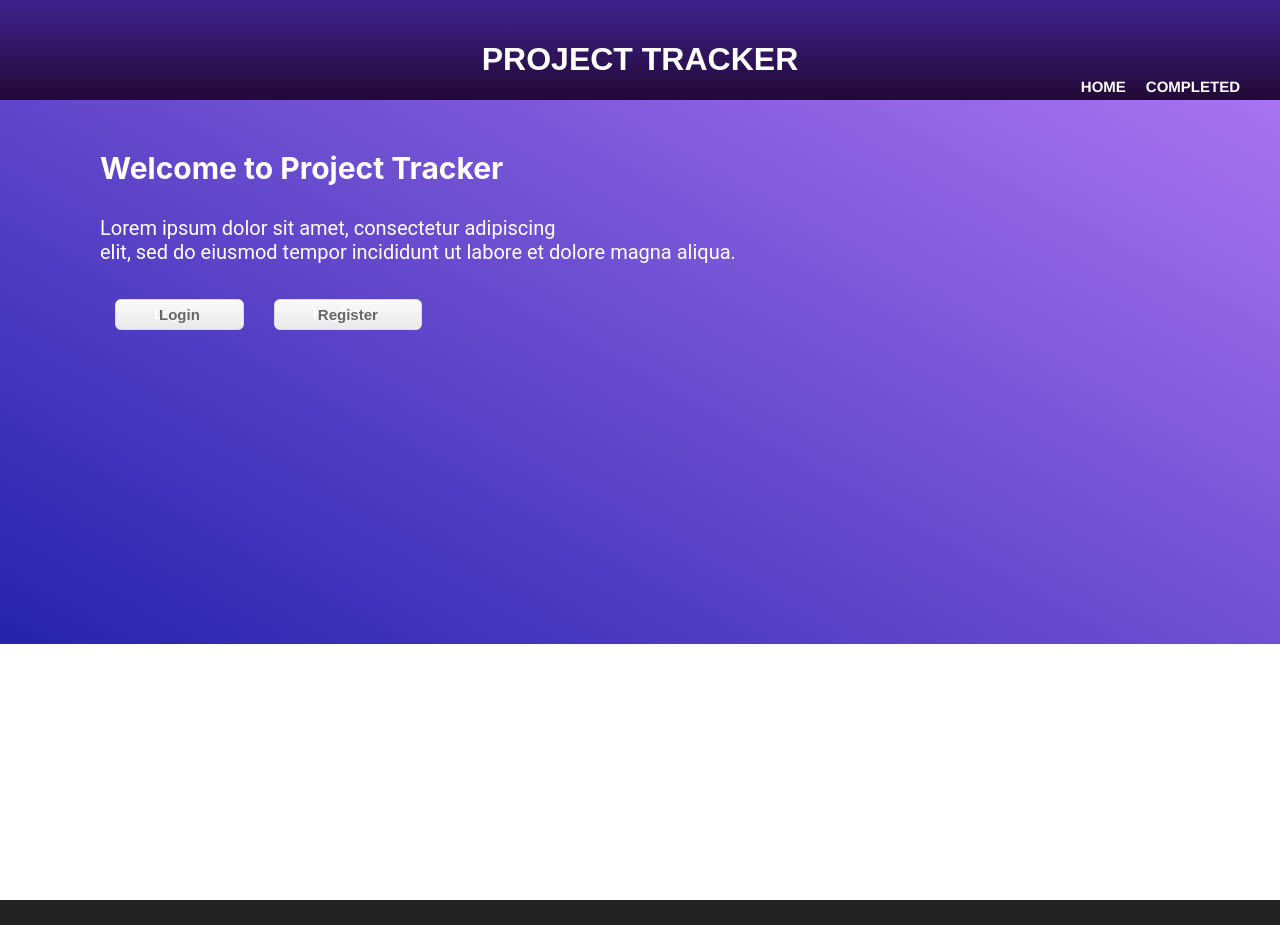
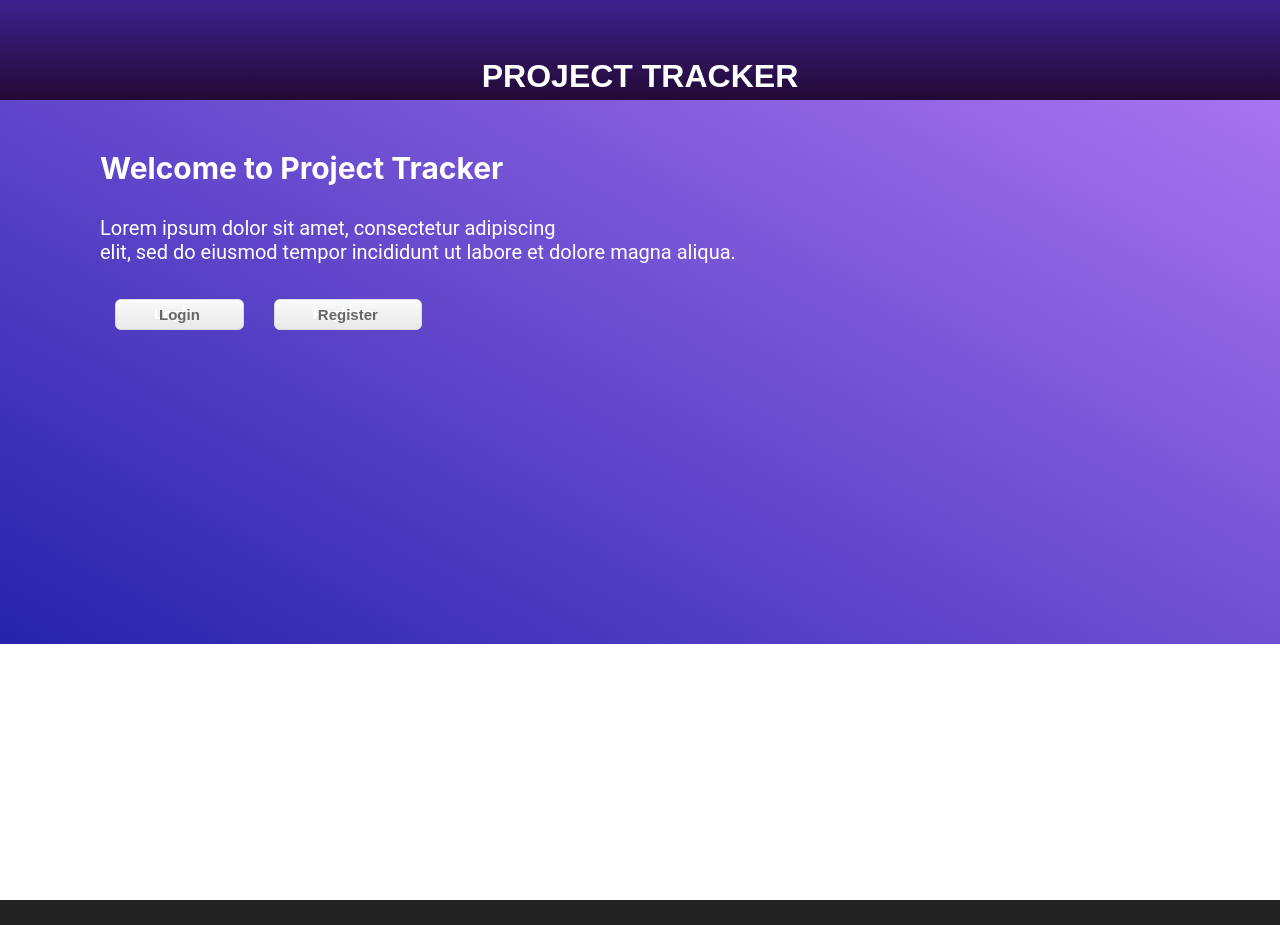
Before and after one commit to LZylstra/Project-Tracker-Client, a React (Create React App) app: page / in a window 1280 px wide. Built offline with nearby package versions, Linux system fonts and the light colour scheme; no server answers.

Commit message:
fixes menu

```diff
--- a/src/Header/Header.js
+++ b/src/Header/Header.js
@@ -1,38 +1,51 @@
-import React, {Component} from 'react';
-import {Link} from 'react-router-dom';
-import './Header.css';
-
+import React, { Component } from "react";
+import { Link } from "react-router-dom";
+import "./Header.css";
 
 class Header extends Component {
+  handleLogout = () => {
+    window.sessionStorage.removeItem("jwt");
+    window.sessionStorage.removeItem("state");
+    window.location.reload();
+  };
 
-	handleLogout = () => {
-		window.sessionStorage.removeItem("jwt")
-		window.sessionStorage.removeItem("state")
-		window.location.reload()
+  renderMenu = () => {
+    if (!!window.sessionStorage.jwt) {
+      return (
+        <>
+          <Link to="/" onClick={this.handleLogout} id="logout">
+            Logout
+          </Link>
+          <Link to="/" onClick={this.handleLogout} id="home-nav">
+            Home
+          </Link>
+          <Link to="/" onClick={this.handleLogout} id="completed-nav">
+            Completed
+          </Link>
+        </>
+      );
+    } else {
+      return (
+        <>
+          <Link
+            to="/"
+            onClick={this.handleLogout}
+            className="hidden-logout"
+            id="logout"
+            disable="true"
+          />
+        </>
+      );
     }
-
-	render(){
+  };
+  render() {
     return (
       <header className="header" id="header">
         <span className="logo">PROJECT TRACKER</span>
 
-				<div className= 'nav'>
-				<Link to='/' onClick={this.handleLogout} id="home-nav">Home</Link>
-				<Link to='/' onClick={this.handleLogout} id="completed-nav">Completed</Link>
-				{
-					!!window.sessionStorage.jwt ?
-
-
-						<Link to='/' onClick={this.handleLogout} id="logout">Logout</Link>
-						: <Link to='/' onClick={this.handleLogout} className="hidden-logout" id="logout" disable="true"/>
-
-				}
-
-				</div>
-
-
+        <div className="nav">{this.renderMenu()}</div>
       </header>
-		)
+    );
   }
 }
 
--- a/src/config.js
+++ b/src/config.js
@@ -1,18 +1,20 @@
 export default {
-    API: process.env.REACT_APP_API_ENDPOINT,
-    getOptions: method => {
-        return JSON.parse(JSON.stringify({
-			method: method.toUpperCase(),
-			headers: {
-			  'Content-Type': 'application/json',
-			  'Authorization': `bearer ${window.sessionStorage.jwt}`
-			}
-		}))
-	},
+  API: "http://localhost:8000",
+  getOptions: (method) => {
+    return JSON.parse(
+      JSON.stringify({
+        method: method.toUpperCase(),
+        headers: {
+          "Content-Type": "application/json",
+          Authorization: `bearer ${window.sessionStorage.jwt}`,
+        },
+      })
+    );
+  },
 
-	checkForAuth: history => {
-		if(!window.sessionStorage.jwt){
-			history.push('/Login')
-		}
-	}
-}
+  checkForAuth: (history) => {
+    if (!window.sessionStorage.jwt) {
+      history.push("/Login");
+    }
+  },
+};
```
Lines whose indentation alone changed are shown as unchanged.
